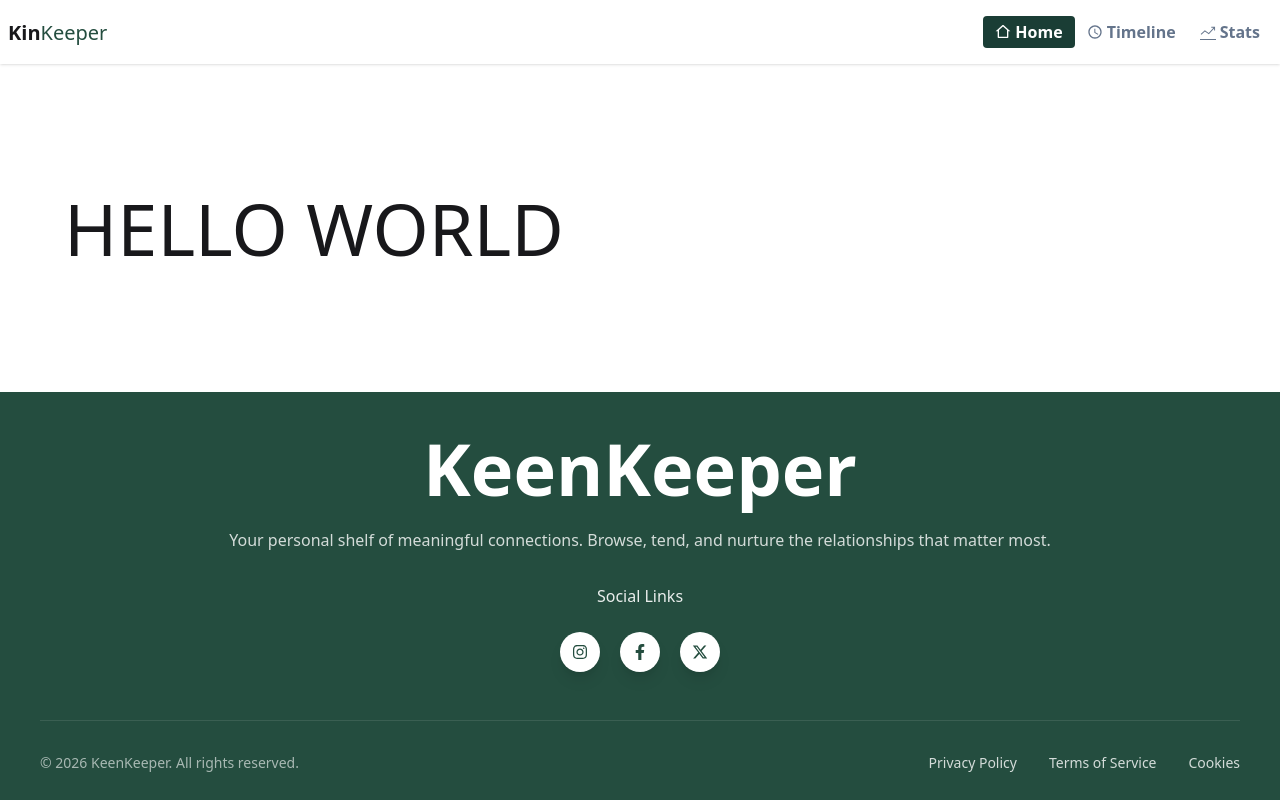
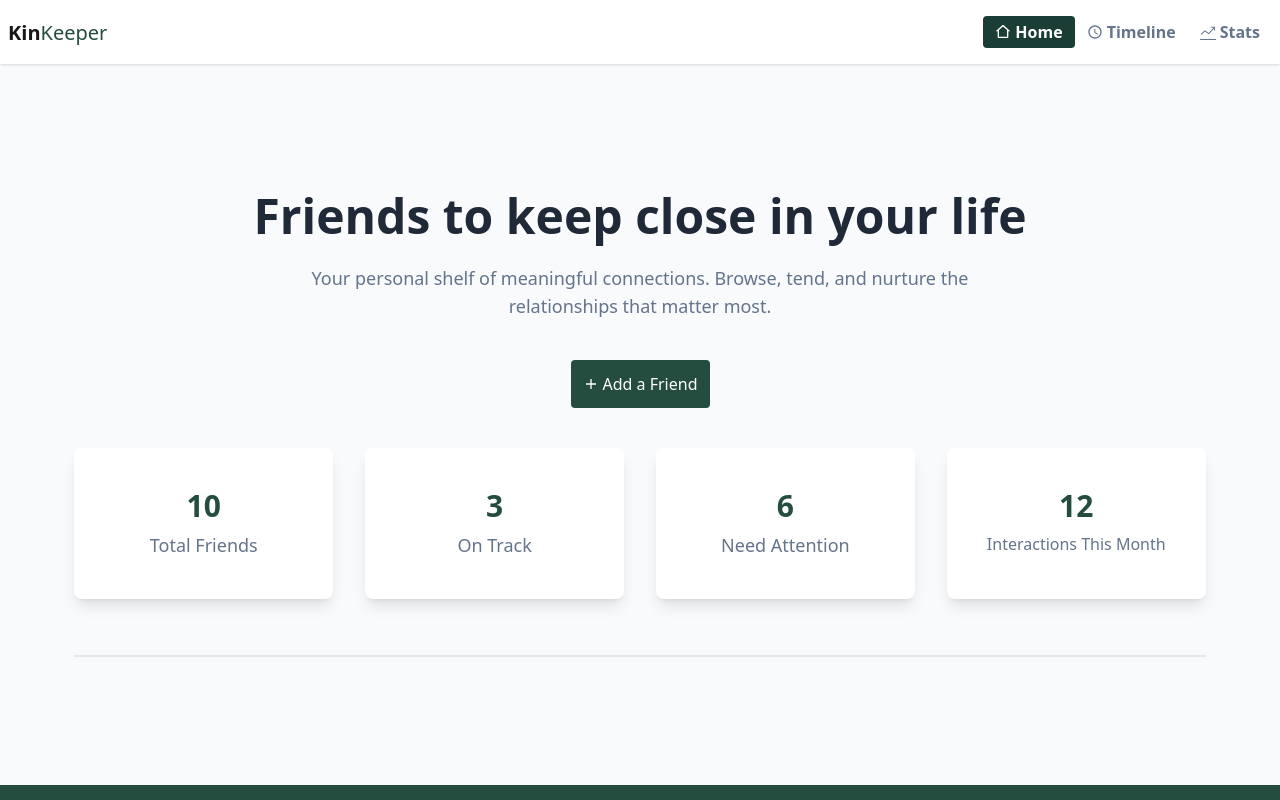
Before and after one commit to SAIEED12/A07-KinKeeper, a Next.js app: page / in a window 1280 px wide. Shown: the top 800 px of the page. Built offline with nearby package versions, Linux system fonts and the light colour scheme.

Commit message:
Banner Section is added

```diff
--- a/src/app/layout.js
+++ b/src/app/layout.js
@@ -25,7 +25,7 @@ export default function RootLayout({ children }) {
       data-theme="light"
       className={`${geistSans.variable} ${geistMono.variable} h-full antialiased`}
     >
-      <body className="min-h-full flex flex-col">
+      <body className="min-h-full flex flex-col bg-[#F8FAFC]">
         <Navbar></Navbar>
         <main className="grow">
           {children}
--- a/src/app/page.js
+++ b/src/app/page.js
@@ -1,9 +1,10 @@
+import Banner from "@/components/homepage/Banner";
 
 export default function Home() {
   return (
-    <div className="flex flex-col flex-1 items-center justify-center font-sans">
-      <main className="flex flex-1 w-full max-w-7xl flex-col items-center justify-between py-32 px-16  sm:items-start">
-          <h2 className="text-7xl">HELLO WORLD</h2>
+    <div className="flex flex-col flex-1 items-center justify-center font-sans bg-[#F8FAFC]">
+      <main className="flex flex-1 w-full max-w-7xl flex-col items-center justify-between py-32 px-16 sm:items-start bg-[#F8FAFC]">
+         <Banner></Banner>
       </main>
     </div>
   );
--- /dev/null
+++ b/src/components/homepage/Banner.jsx
@@ -0,0 +1,45 @@
+import React from "react";
+import { IoMdAdd } from "react-icons/io";
+const Banner = () => {
+  return (
+    <div className="contaiener mx-auto ">
+      <h2 className="text-4xl md:text-5xl font-bold text-[#1F2937] mb-6 text-center ">
+        Friends to keep close in your life
+      </h2>
+      <p className="text-[#64748B] mb-10 text-center lg:max-w-2xl text-lg lg:ml-auto lg:mr-auto">
+        Your personal shelf of meaningful connections. Browse, tend, and nurture
+        the relationships that matter most.
+      </p>
+      <div className="flex justify-center items-center">
+        <button className="flex justify-center items-center bg-[#244D3F] text-white p-3 rounded-sm gap-1 cursor-pointer hover:bg-[#1A3A2D] mb-10">
+          <IoMdAdd />
+          Add a Friend
+        </button>
+      </div>
+      <div className="grid grid-cols-2 lg:grid-cols-4 gap-8 mb-14">
+        <div className="bg-[#FFFFFF] shadow-lg gap-4 p-10 rounded-lg">
+          <h2 className="text-center text-[#244D3F] font-bold text-3xl mb-2">10</h2>
+          <p className="text-[#64748B] text-[18px] text-center">Total Friends</p>
+        </div>
+        <div className="bg-[#FFFFFF] shadow-lg gap-4 p-10 rounded-lg">
+          {" "}
+          <h2 className="text-center text-[#244D3F] font-bold text-3xl mb-2">3</h2>
+          <p className="text-[#64748B] text-[18px] text-center">On Track</p>
+        </div>
+        <div className="bg-[#FFFFFF] shadow-lg gap-4 p-10 rounded-lg">
+          {" "}
+          <h2 className="text-center text-[#244D3F] font-bold text-3xl mb-2">6</h2>
+          <p className="text-[#64748B] text-[18px] text-center">Need Attention</p>
+        </div>
+        <div className="bg-[#FFFFFF] shadow-lg gap-4 p-10 rounded-lg">
+          {" "}
+          <h2 className="text-center text-[#244D3F] font-bold text-3xl mb-2">12</h2>
+          <p className="text-[#64748B] text-center">Interactions This Month</p>
+        </div>
+      </div>
+      <div className="bg-gray-200 h-0.5 w-full"></div>
+    </div>
+  );
+};
+
+export default Banner;
--- a/src/components/shared/Footer.jsx
+++ b/src/components/shared/Footer.jsx
@@ -8,8 +8,8 @@ const Footer = () => {
             <div className="container mx-auto">
                 <div className="flex flex-col items-center text-center border-b border-white/10 pb-12">
                     <aside className="mb-8">
-                        <h1 className='mb-6 text-6xl md:text-7xl font-bold'>
-                            KeenKeeper
+                        <h1 className='mb-6 text-4xl md:text-5xl font-bold'>
+                            KinKeeper
                         </h1>
                         <p className="opacity-80 mx-auto ">
                             Your personal shelf of meaningful connections. Browse, tend, and nurture the relationships that matter most.
```
